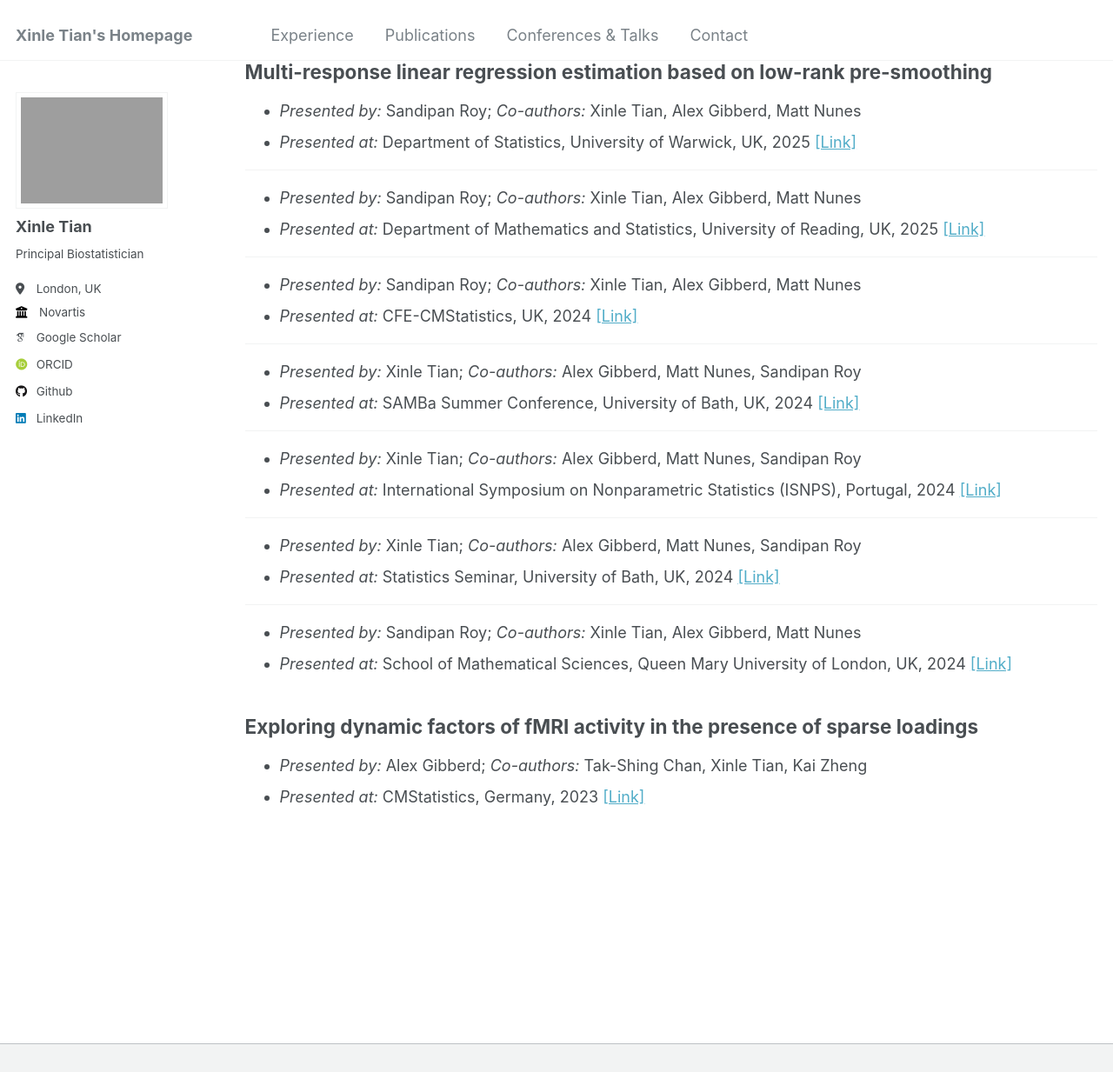
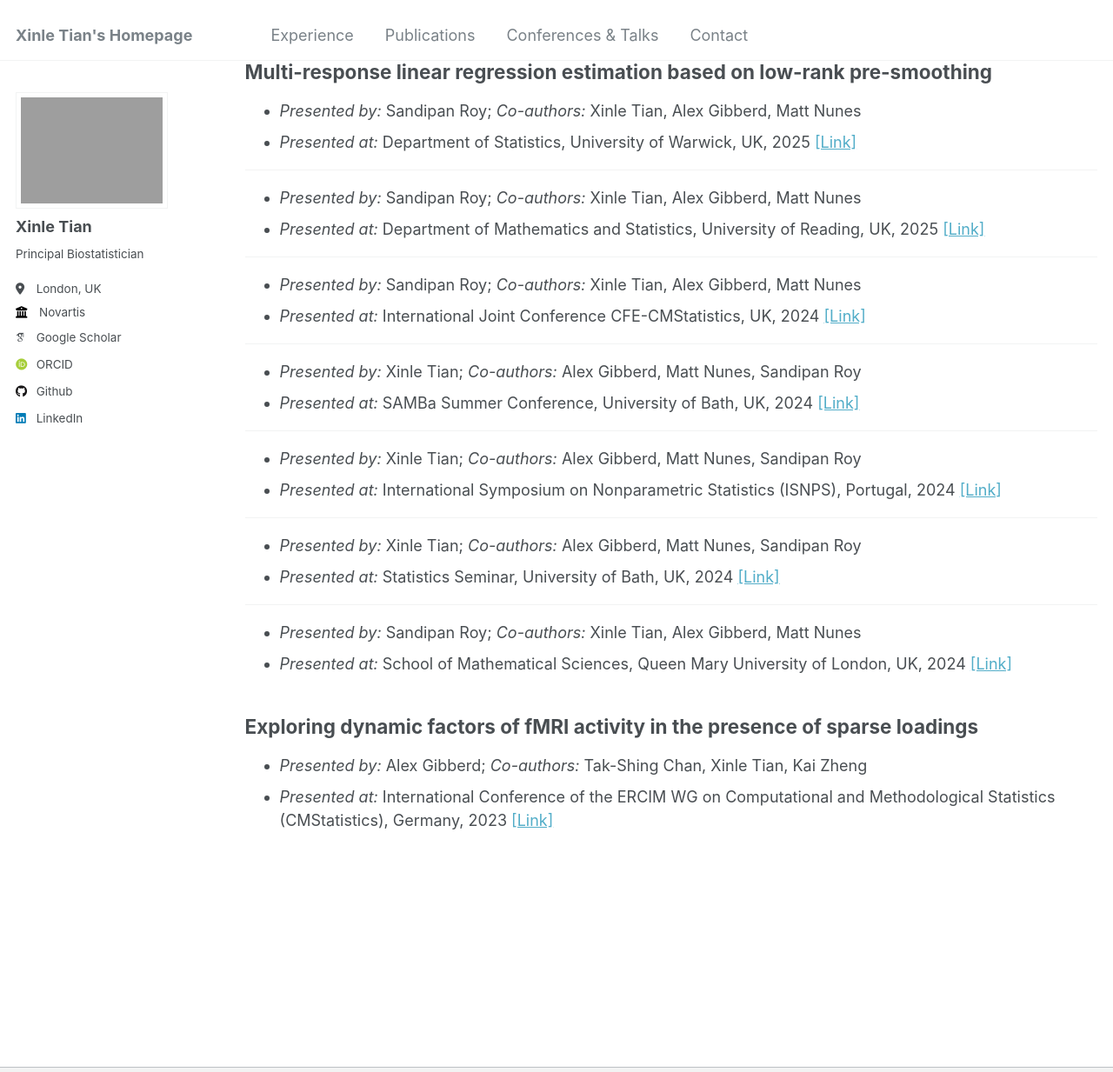
Before and after one commit to xinlet/xinlet.github.io, a Jekyll site: the page built from _pages/talks.md, in a window 1280 px wide and 1400 px high, scrolled down 541 px, cut to the strip 0-1233 px from the top of the window. Shown: the whole strip at 87% size. Built offline with Jekyll 4.4.1, drawn with Linux system fonts in a browser that asks for light colours; some web fonts are replaced.

Commit message:
Update talks.md

```diff
--- a/_pages/talks.md
+++ b/_pages/talks.md
@@ -32,7 +32,7 @@ author_profile: true
 ----
 
 * *Presented by:* Sandipan Roy; *Co-authors:* Xinle Tian, Alex Gibberd, Matt Nunes
-* *Presented at:* CFE-CMStatistics, UK, 2024 [[Link]](https://www.cmstatistics.org/CFECMStatistics2024/index.php)
+* *Presented at:* International Joint Conference CFE-CMStatistics, UK, 2024 [[Link]](https://www.cmstatistics.org/CFECMStatistics2024/index.php)
 
 ----
 
@@ -57,4 +57,4 @@ author_profile: true
 
 ## Exploring dynamic factors of fMRI activity in the presence of sparse loadings
 * *Presented by:* Alex Gibberd; *Co-authors:* Tak-Shing Chan, Xinle Tian, Kai Zheng
-* *Presented at:* CMStatistics, Germany, 2023 [[Link]](https://www.cmstatistics.org/CMStatistics2023/programme.php)
+* *Presented at:* International Conference of the ERCIM WG on Computational and Methodological Statistics (CMStatistics), Germany, 2023 [[Link]](https://www.cmstatistics.org/CMStatistics2023/programme.php)
```
